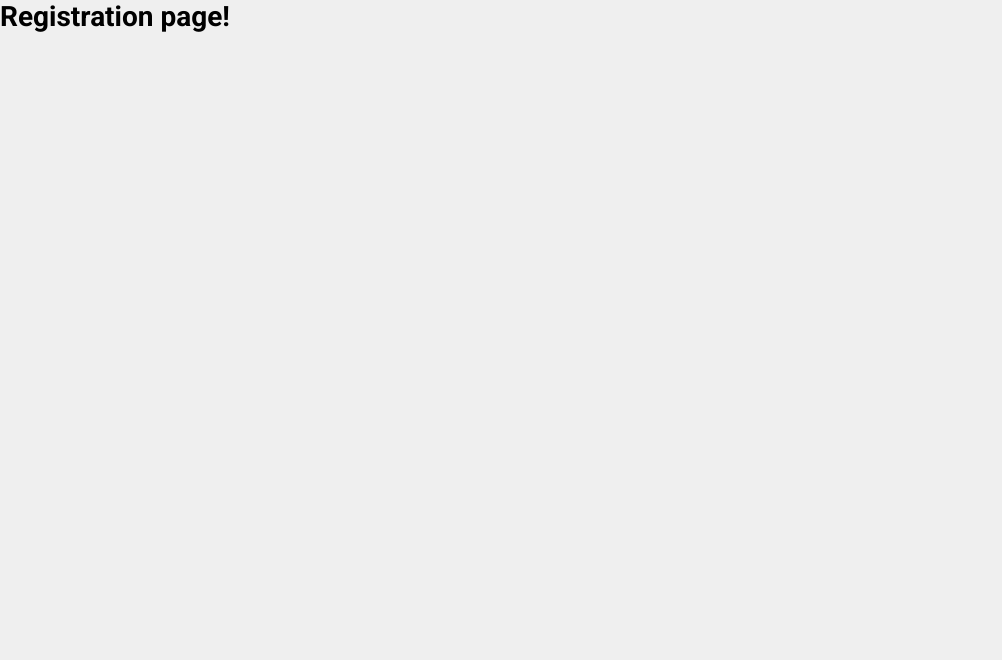
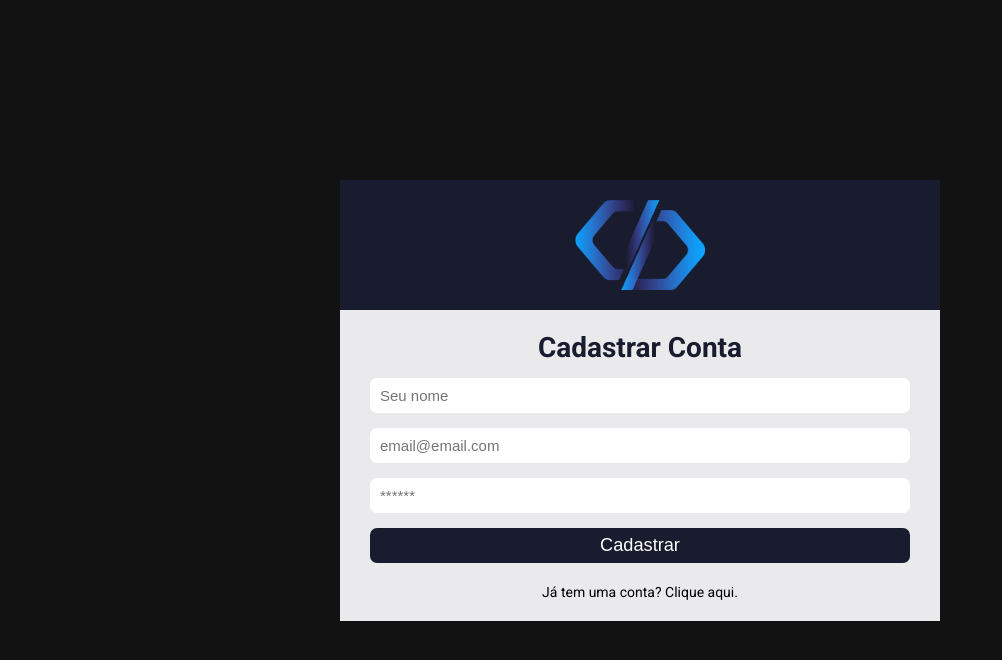
Before and after one commit to santossamir/app_sistema_chamados, a React (Create React App) app: page /register in a window 1280 px wide. Shown: the top 660 px of the page, without its empty margins (0-1002 px from the left). Built offline with nearby package versions, Linux system fonts and the light colour scheme.

Commit message:
Desenvolvendo a page de cadastro.

```diff
--- a/src/pages/SignUp/index.js
+++ b/src/pages/SignUp/index.js
@@ -1,8 +1,32 @@
+import { useState } from 'react';
+import { Link } from 'react-router-dom';
+import logo from '../../assets/logo.png';
 
 export default function SignUp() {
+  const [nome, setNome] = useState('');
+  const [email, setEmail] = useState('');
+  const [password, setPassworld] = useState('');
+
+  function handleSubmit(e){
+    e.preventDefault();
+    alert('Clicou!');
+  }
+
     return (
-      <div className="App">
-          <h1>Registration page!</h1>
+      <div className="containerCenter">
+        <div className='login'>
+          <div className='loginArea'>
+            <img src={logo} alt="Sistema Logo"/>
+          </div>
+          <form onSubmit={ handleSubmit }>
+            <h1>Cadastrar Conta</h1>
+            <input type="text" placeholder="Seu nome" value={nome} onChange={(e) => setNome(e.target.value)} />
+            <input type="text" placeholder='email@email.com' value={email} onChange={(e) => setEmail(e.target.value)}/>
+            <input type="password" placeholder='******' value={password} onChange={(e) => setPassworld(e.target.value)} />
+            <button type="submit">Cadastrar</button>
+          </form>
+          <Link to="/">Já tem uma conta? Clique aqui.</Link>
+        </div>
       </div>
     );
   }
```
